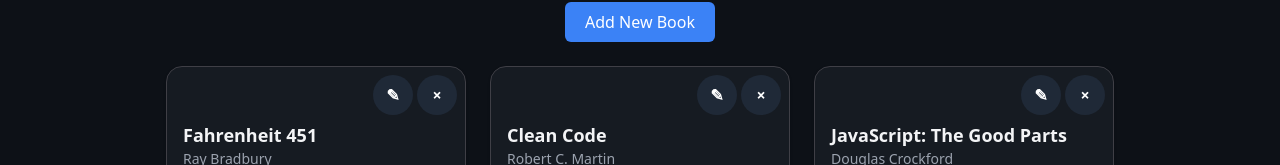
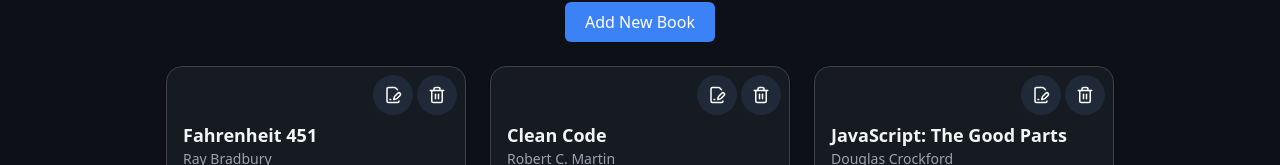
Before and after one commit to CaimanBrujo/library-app, a React (Vite) app: page / in a window 1280 px wide. Shown: the part 167-332 px from the top of the page. Built offline with nearby package versions, Linux system fonts and the light colour scheme.

Commit message:
feat: replace edit and delete icons with Lucide components

```diff
--- a/src/components/BookCard.tsx
+++ b/src/components/BookCard.tsx
@@ -1,6 +1,7 @@
 import React from 'react'
 import type { Book } from '../types/Book'
 import BookEdit from './BookEdit'
+import { FilePenLine, Trash2 } from 'lucide-react'
 
 type Props = {
   book: Book
@@ -31,17 +32,23 @@
       <div className="absolute top-2 right-2 flex gap-1">
         <button
           onClick={() => setIsEditing(true)}
-          className="text-m font-bold text-[color:var(--color-text)] dark:text-white bg-[color:var(--color-surface-300)] hover:bg-[color:var(--color-surface-400)] rounded-full w-10 h-10 flex items-center justify-center transition"
+          className="bg-[color:var(--color-surface-300)] hover:bg-[color:var(--color-surface-400)] rounded-full w-10 h-10 flex items-center justify-center transition"
           aria-label="Edit book"
         >
-          ✎
+          <FilePenLine
+            size={18}
+            className="text-[color:var(--color-text)] dark:text-white"
+          />
         </button>
         <button
           onClick={() => dispatch({ type: 'REMOVE_BOOK', payload: book.id })}
-          className="text-m font-bold text-[color:var(--color-text)] dark:text-white bg-[color:var(--color-surface-300)] hover:bg-[color:var(--color-surface-400)] rounded-full w-10 h-10 flex items-center justify-center transition"
+          className="bg-[color:var(--color-surface-300)] hover:bg-[color:var(--color-surface-400)] rounded-full w-10 h-10 flex items-center justify-center transition"
           aria-label="Remove book"
         >
-          ×
+          <Trash2
+            size={18}
+            className="text-[color:var(--color-text)] dark:text-white"
+          />
         </button>
       </div>
 
```
